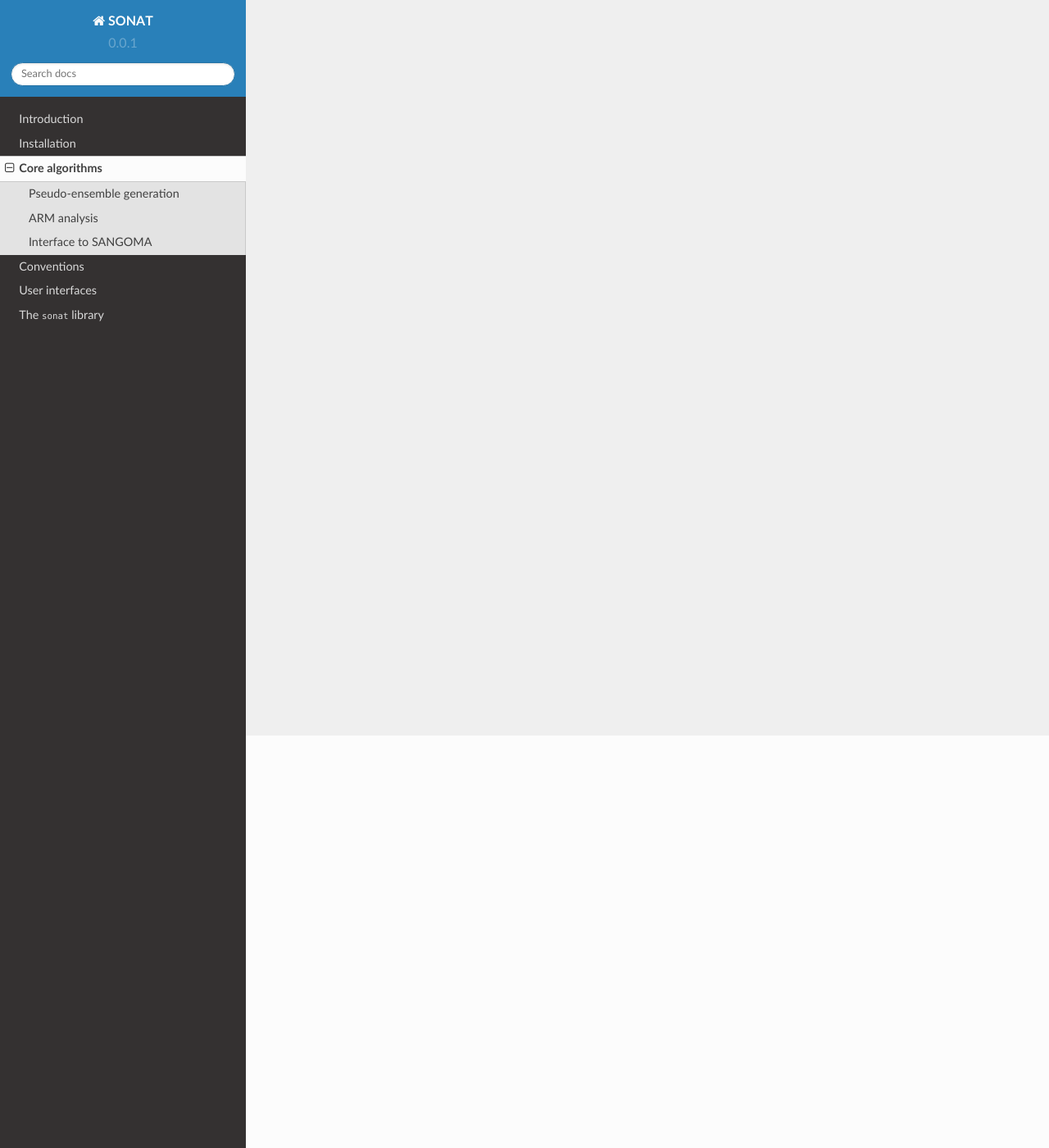
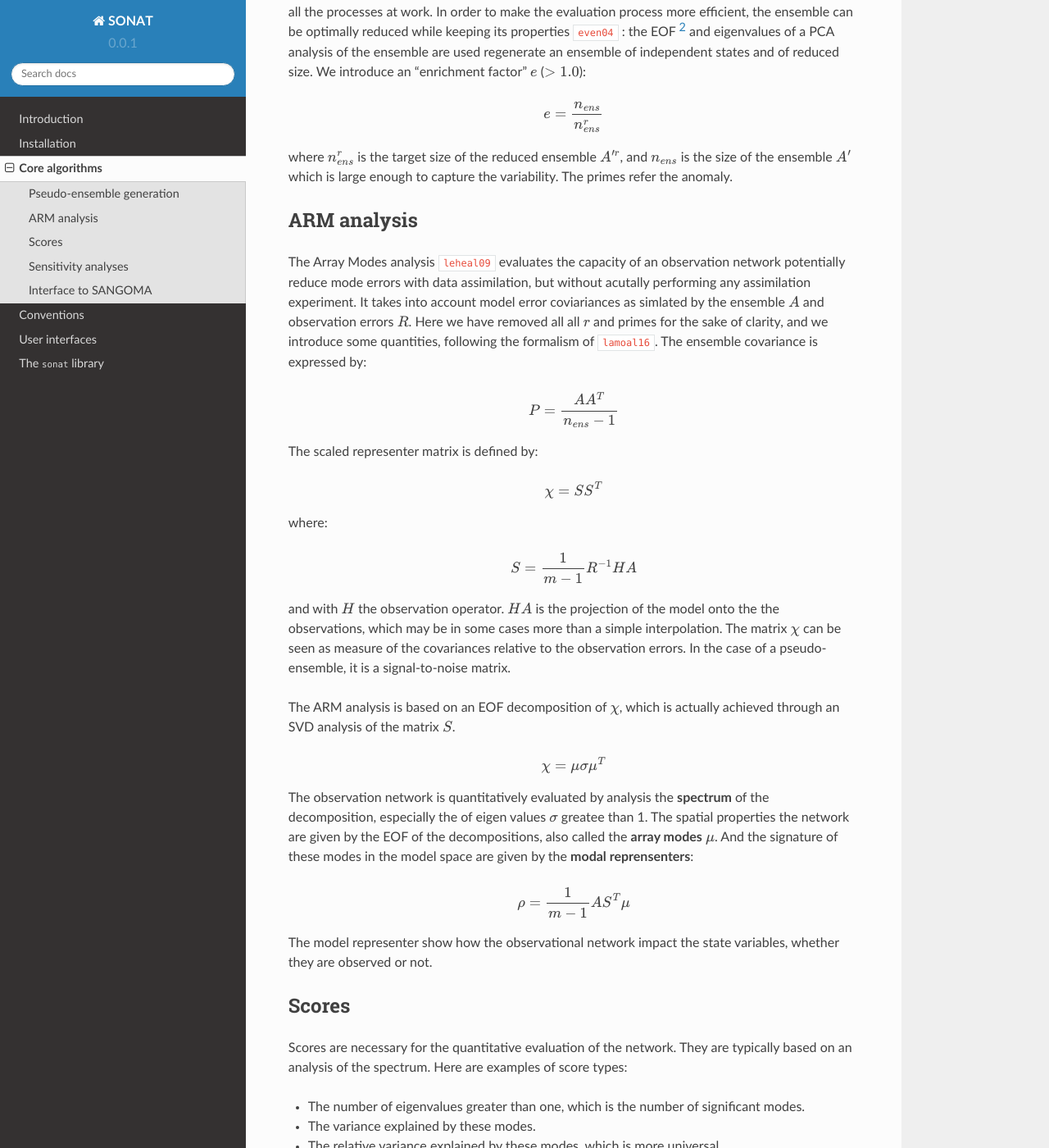
Before and after one commit to VACUMM/sonat, a Sphinx documentation site: the page built from doc/source/core.rst, in a window 1280 px wide and 1400 px high, scrolled down 503 px. Shown: the whole window at 82% size. Built offline with Sphinx 7.4.7 and the Read the Docs theme 2.0.0, drawn with Linux system fonts in a browser that asks for light colours; formulas are drawn with MathJax 3; pages that are not in the unit, such as notebooks, are missing from menus; cross-references to code outside the pages are shown as plain code; some of the changed text lies outside the part shown.

Commit message:
Add doc++

```diff
--- a/doc/source/core.rst
+++ b/doc/source/core.rst
@@ -4,10 +4,130 @@
 Pseudo-ensemble generation
 ==========================
 
+A classic dynamical ensemble evolves with time
+and is created by performing different runs of the
+same model, that differ for instance by their initial
+or boundary conditions, by their forcing, or by the value
+of their internal parameters.
+Such ensemble simulate the model errors and is used
+by stochastic assimilation schemes such as the Enkf
+(Ensemble Kalman Filter) :cite:`even94`.
+
+A pseudo-ensemble is static and generated from
+different model states :cite:`even03`.
+It is representative of the model variance and may used
+as a proxy for model error thanks to a scaling factor
+between 0 an 1.
+In our case, this factor is set to 1 by default,
+which means that the observation network will be evaluated
+against its capacity to sample the variability, not
+to reduce model errors though data assimilation.
+
+Such pseudo-ensemble needs to be large and made
+of independent states to be representative of
+all the processes at work.
+In order to make the evaluation process more efficient,
+the ensemble can be optimally reduced while keeping
+its properties :cite:`even04` : the EOF [#eof]_ and eigenvalues
+of a PCA analysis of the ensemble
+are used regenerate an ensemble of independent states
+and of reduced size.
+We introduce an "enrichment factor" :math:`e` (:math:`> 1.0`):
+
+.. math:: e  = \frac{n_{ens}}{n^r_{ens}}
+
+where :math:`n^r_{ens}` is the target size of the reduced ensemble :math:`A'^r`,
+and :math:`n_{ens}` is the size of the ensemble :math:`A'` which is large enough
+to capture the variability.
+The primes refer the anomaly.
+
 
 ARM analysis
 ============
 
+The Array Modes analysis :cite:`leheal09` evaluates the capacity of an observation
+network potentially reduce mode errors with data assimilation,
+but without acutally performing any assimilation experiment.
+It takes into account model error coviariances as simlated by the
+ensemble :math:`A` and observation errors :math:`R`.
+Here we have removed all all :math:`r` and primes for the sake of clarity,
+and we introduce
+some quantities, following the formalism of :cite:`lamoal16`.
+The ensemble covariance is expressed by:
+
+.. math:: P = \frac{A A^T}{n_{ens}-1}
+
+The scaled representer matrix is defined by:
+
+.. math:: \chi = S S^T
+
+where:
+
+.. math:: S = \frac{1}{m-1}R^{-1}HA
+
+and with :math:`H` the observation operator.
+:math:`HA` is the projection of the model onto the the observations,
+which may be in some cases more than a simple interpolation.
+The matrix :math:`\chi` can be seen as measure of the covariances
+relative to the observation errors.
+In the case of a pseudo-ensemble, it is a signal-to-noise matrix.
+
+The ARM analysis is based on an EOF decomposition of :math:`\chi`,
+which is actually achieved through an SVD analysis of the matrix :math:`S`.
+
+.. math:: \chi = \mu \sigma \mu^T
+
+The observation network is quantitatively evaluated by analysis
+the **spectrum** of the decomposition, especially the
+of eigen values :math:`\sigma` greatee than 1.
+The spatial properties the network are given by the EOF
+of the decompositions, also called the **array modes** :math:`\mu`.
+And the signature of these modes in the model space
+are given by the **modal reprensenters**:
+
+.. math:: \rho =  \frac{1}{m-1} A S^T \mu
+
+The model representer show how the observational network
+impact the state variables, whether they are observed or not.
+
+
+Scores
+======
+
+Scores are necessary for the quantitative evaluation of the network.
+They are typically based on an analysis of the spectrum.
+Here are examples of score types:
+
+- The number of eigenvalues greater than one, which is the number of significant modes.
+- The variance explained by these modes.
+- The relative variance explained by these modes, which is more universal.
+
+More score types can be easily implemented.
+
+
+Sensitivity analyses
+====================
+
+Sensitivity analyses are useful for instance to check the stability
+of your score with respect to parameters, or to have a indication
+of how to change your network in order to optimise it.
+
+Indeed, two very different network can be clearly compared to assess which
+one is the best.
+In reality, an observational network is generally already existing,
+and the goal is to setup an extension to this network with
+a limited number of freedom.
+You can easily test the sensitivity of the score to slight changes
+in observation positions in all directions.
+This may tell you whether you must change your configuration or not,
+and how to do it.
+
 
 Interface to SANGOMA
 ====================
+
+
+.. rubric:: Footnotes
+
+.. [#enkf] Ensemble Kalman Filter
+.. [#eof] Empirical Orthogonal Function
```
